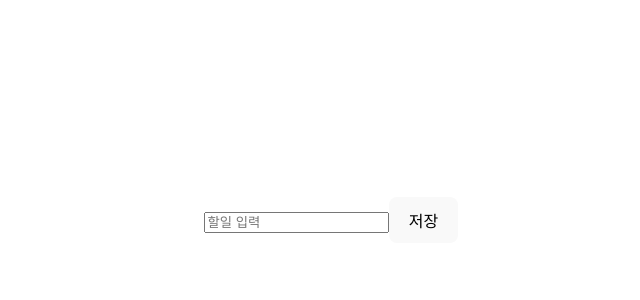
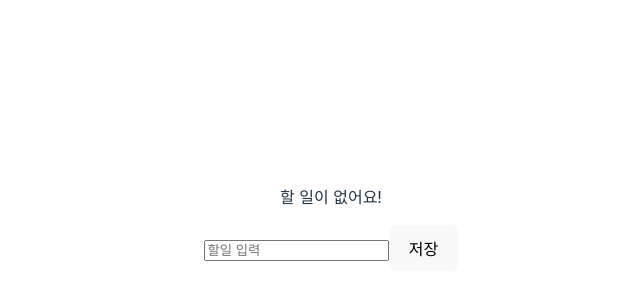
Before and after one commit to rierik/todo-list2, a React (Vite) app: page / in a window 1280 px wide. Shown: the part 180-480 px from the top of the page, without its empty margins (309-949 px from the left). Built offline with nearby package versions, Linux system fonts and the light colour scheme.

Commit message:
feat: read 컴포넌트 추가하기

```diff
--- a/src/App.tsx
+++ b/src/App.tsx
@@ -1,4 +1,5 @@
 import './App.css';
+import Read from './components/Read';
 import Write from './components/Write';
 import { useEffect, useState } from 'react';
 
@@ -38,6 +39,7 @@ function App() {
 
   return (
     <div className="App">
+      <Read todos />
       <Write onAdd={addTodo} />
     </div>
   );
```
